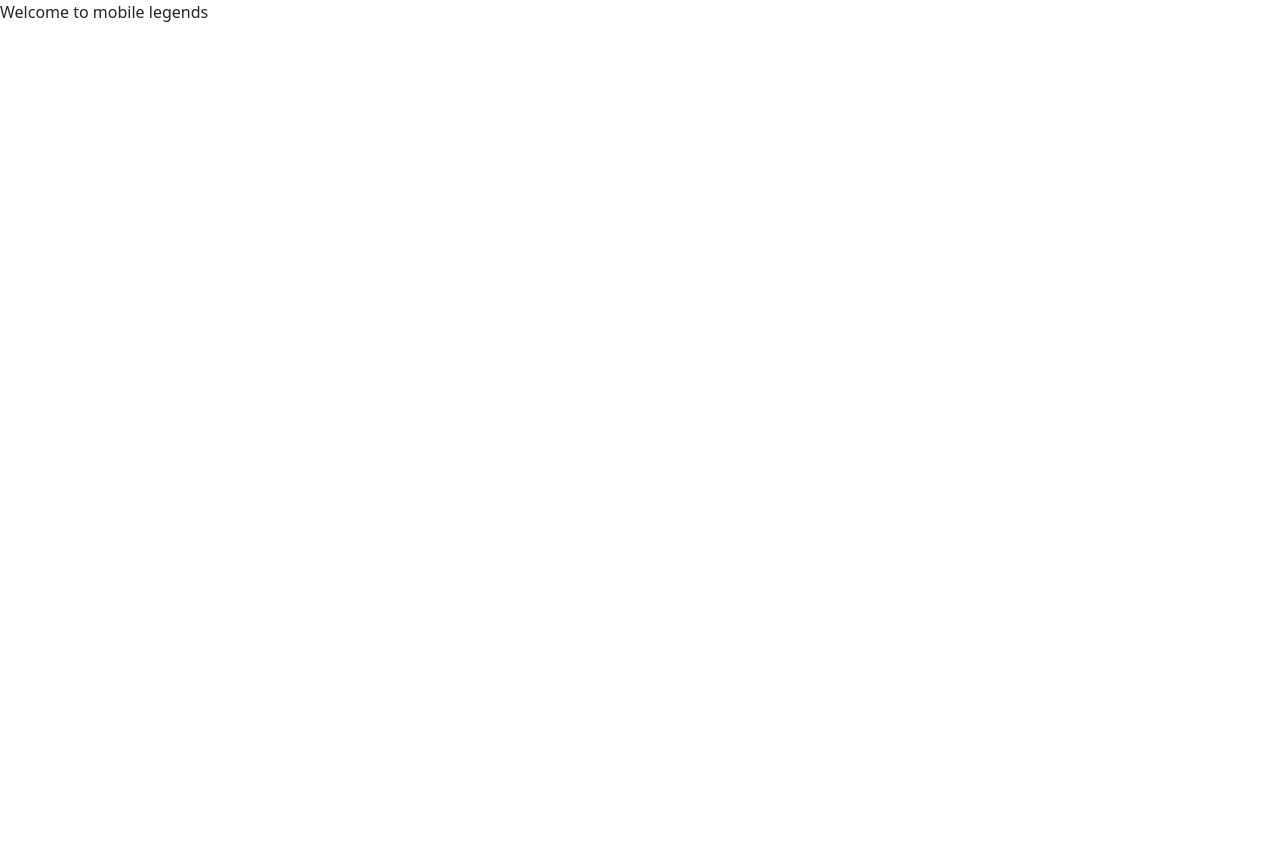
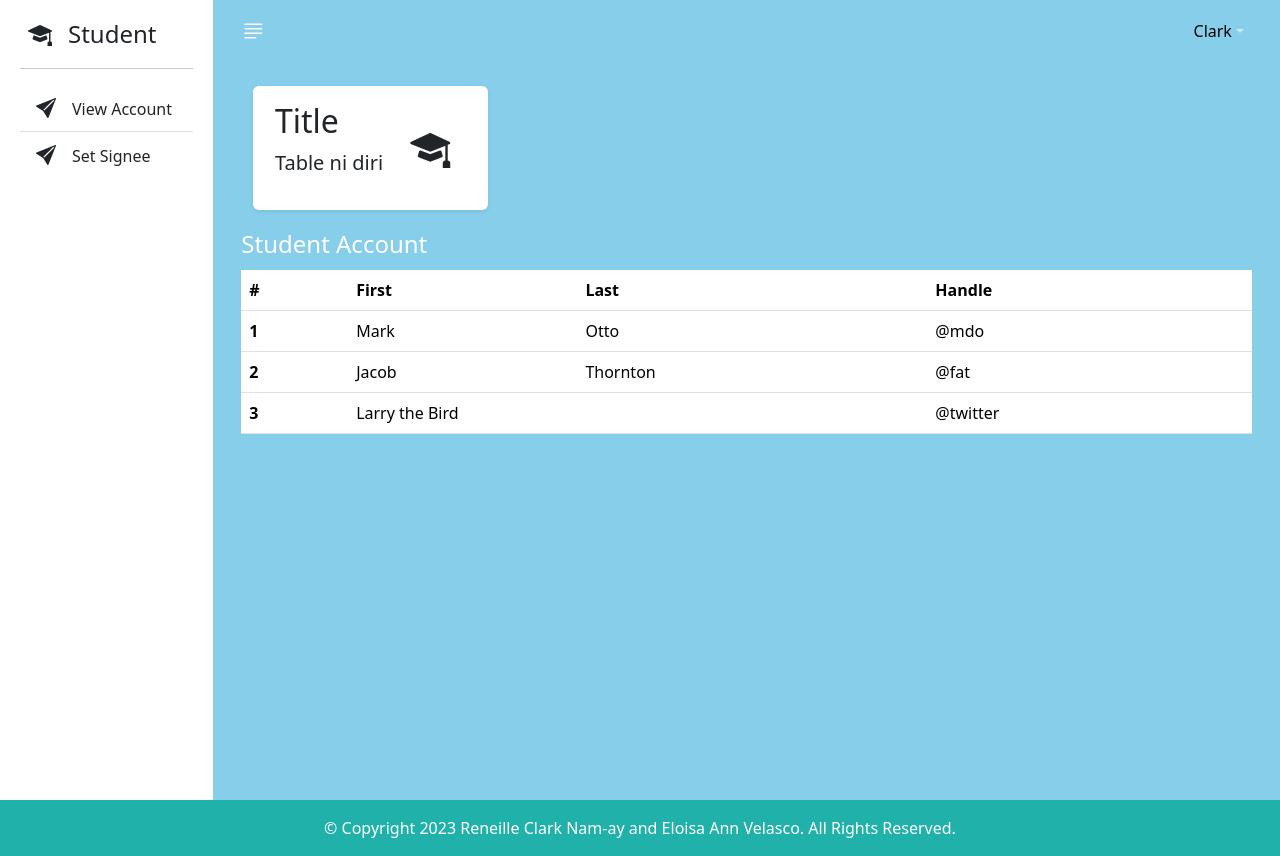
Before and after one commit to ClarkNam-ay/onlinestudentclearancesystem, a React (Create React App) app in the folder ui/: page /admindashboard in a window 1280 px wide. Before the commit the page ends 800 px from the top, so only its background shows below. Built offline with nearby package versions, Linux system fonts and the light colour scheme.

Commit message:
second commit

```diff
--- a/ui/src/Admin/admindashboard.js
+++ b/ui/src/Admin/admindashboard.js
@@ -1,9 +1,48 @@
-import React from 'react'
+import React, { useState } from 'react'
+import 'bootstrap-icons/font/bootstrap-icons.css'
+import { Link } from 'react-router-dom'
+import '../Student/style.css'
+import AdminHome from './adminhome'
 
-function admindashboard() {
+function Admindashboard() {
+  const [toggle, setToggle] = useState(true)
+    const Toggle = () => {
+        setToggle(!toggle)
+    }
   return (
-    <div>Welcome to mobile legends</div>
+    <>
+    <div style={{backgroundColor: '#87ceeb'}} className='container-fluid min-vh-100'>
+        <div className='row'>
+            {toggle && <div className='col-4 col-md-2 bg-white vh-100 position-fixed'>
+                <div className='bg-white sidebar p-2'>
+                    <div className='m-2'>
+                        <i className='bi bi-mortarboard-fill  me-3 fs-4'></i>
+                        <span className='brand-name fs-4'>Student</span>
+                    </div>
+                    <hr className='text-dark' />
+                    <div className='list-group list-group-flush'>
+                        <Link to='' className='list-group-item py-2'>
+                            <i className='bi bi-send-fill fs-5 me-3'></i>
+                            <span>View Account</span>
+                        </Link>
+                        <Link to='' className='list-group-item py-2'>
+                            <i className='bi bi-send-fill fs-5 me-3'></i>
+                            <span>Set Signee</span>
+                        </Link>
+                    </div>
+                </div>
+            </div>}
+            {toggle && <div className='col-4 col-md-2'></div>}
+            <div className='col'>
+                <AdminHome Toggle={Toggle}/>
+            </div>
+        </div>
+    </div>
+    <footer className="text-center py-3" style={{ backgroundColor: 'lightseagreen', color: 'white' }}>
+    <p className="mb-0">&copy; Copyright 2023 Reneille Clark Nam-ay and Eloisa Ann Velasco. All Rights Reserved.</p>
+  </footer>
+  </>
   )
 }
 
-export default admindashboard
+export default Admindashboard
--- a/ui/src/Admin/adminhome.js
+++ b/ui/src/Admin/adminhome.js
@@ -1,8 +1,55 @@
 import React from 'react'
+import AdminNav from './adminnav'
 
-function adminhome() {
+function adminhome({Toggle}) {
   return (
-    <div>adminhome</div>
+    <div className='px-3'>
+        <AdminNav Toggle={Toggle}/>
+        <div className='container-fluid'>
+          <div className='row g-3 my-2'>
+            <div className='col-md-3'>
+              <div className='p-3 bg-white shadow-sm d-flex justify-content-around align-items-center rounded'>
+                <div>
+                  <h3 className='fs-2'>Title</h3>
+                  <p className='fs-5'>Table ni diri</p>
+                </div>
+                <i className='bi bi-mortarboard-fill  p-3 fs-1'></i>
+              </div>
+            </div>
+          </div>
+        </div>
+
+          <table className="table caption-top bg-white rounded mt-2">
+            <caption className='text-white fs-4'>Student Account</caption>
+            <thead>
+              <tr>
+                <th scope="col">#</th>
+                <th scope="col">First</th>
+                <th scope="col">Last</th>
+                <th scope="col">Handle</th>
+              </tr>
+            </thead>
+            <tbody>
+              <tr>
+                <th scope="row">1</th>
+                <td>Mark</td>
+                <td>Otto</td>
+                <td>@mdo</td>
+              </tr>
+              <tr>
+                <th scope="row">2</th>
+                <td>Jacob</td>
+                <td>Thornton</td>
+                <td>@fat</td>
+              </tr>
+              <tr>
+                <th scope="row">3</th>
+                <td colspan="2">Larry the Bird</td>
+                <td>@twitter</td>
+              </tr>
+            </tbody>
+          </table>
+    </div>
   )
 }
 
--- a/ui/src/Admin/adminnav.js
+++ b/ui/src/Admin/adminnav.js
@@ -1,8 +1,30 @@
 import React from 'react'
+import 'bootstrap/js/dist/dropdown'
+import '../Student/studentnav.css'
+import 'bootstrap/js/dist/collapse'
+import { Link } from 'react-router-dom'
 
-function adminnav() {
+function adminnav({Toggle}) {
   return (
-    <div>adminnav</div>
+    <nav className="navbar navbar-expand-sm navbar-dark bg-transparent">
+            <i className="navbar-brand bi bi-justify-left fs-4" onClick={Toggle}></i>
+            <button className="navbar-toggler d-lg-none" type="button" data-bs-toggle="collapse" data-bs-target="#collapsibleNavId" aria-controls="collapsibleNavId"
+                aria-expanded="false" aria-label="Toggle navigation"><i className='bi bi-justify'></i></button>
+            <div className="collapse navbar-collapse" id="collapsibleNavId">
+                <ul className="navbar-nav ms-auto mt-2 mt-lg-0">
+                    <li className="nav-item dropdown">
+                        <Link to='' className="nav-link dropdown-toggle" href="#" id="dropdownId"
+                            data-bs-toggle="dropdown" aria-haspopup="true" aria-expanded="false">
+                            <span className="text-black">Clark</span>
+                        </Link>
+                        <div className="dropdown-menu" aria-labelledby="dropdownId">
+                            <Link to='' className="dropdown-item" href="#">Profile</Link>
+                            <Link to='/AdminLogin' className="dropdown-item" href="#">Logout</Link>
+                        </div>
+                    </li>
+                </ul>
+            </div>
+        </nav>
   )
 }
 
```
